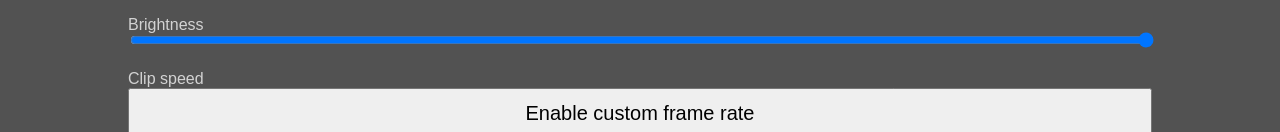
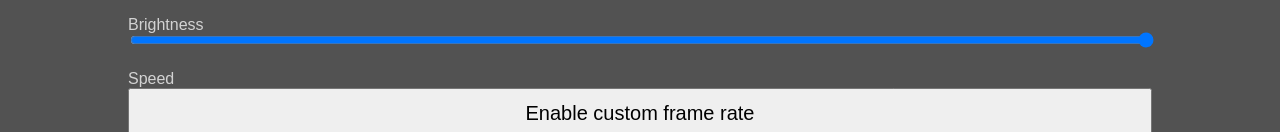
Before and after one commit to jpmc3630/blazing-marquee, a React (Create React App) app in the folder client/: page / in a window 1280 px wide. Shown: the part 668-800 px from the top of the page. Built offline with nearby package versions, Linux system fonts and the light colour scheme.

Commit message:
Scroll to bottom of page

```diff
--- a/client/src/App.js
+++ b/client/src/App.js
@@ -43,6 +43,8 @@ class App extends Component {
     this.handleChange = this.handleChange.bind(this)
     this.handleAnswer = this.handleAnswer.bind(this)
     this.handleSpeedChange = this.handleSpeedChange.bind(this);
+    // Create a reference to the bottom of the page
+    this.bottomRef = React.createRef();
   }
 
 // Custom handler for horizontal slider with flipped values
@@ -393,7 +395,7 @@ handleInvertedSpeedChange = (event) => {
     {/* Slider for Texture Speed */}
     <div className="slider-column">
       <br></br>
-  <label className="slider-label" htmlFor="textureSpeed">Clip speed</label>
+  <label className="slider-label" htmlFor="textureSpeed">Speed</label>
 
   {/* Toggle button to enable/disable custom speed */}
   <div>
@@ -403,7 +405,13 @@ handleInvertedSpeedChange = (event) => {
         customSpeedEnabled: !prevState.customSpeedEnabled, // Toggle the custom speed state
         rawTextureSpeed: prevState.customSpeedEnabled ? 1 : 3000, // Set default to 1 or 3000 depending on toggle state
         transformedTextureSpeed: prevState.customSpeedEnabled ? -1 : 1 // Reset the transformed speed based on toggle state
-      }))}
+      }),
+      () => {
+        // Scroll to the bottom of the page when customSpeedEnabled is true
+        if (this.state.customSpeedEnabled && this.bottomRef.current) {
+          this.bottomRef.current.scrollIntoView({ behavior: 'smooth' });
+        }
+      })}
     >
       {this.state.customSpeedEnabled ? 'Revert to default frame rate' : 'Enable custom frame rate'}
     </button>
@@ -429,6 +437,8 @@ handleInvertedSpeedChange = (event) => {
       <div className="slider-value" style={{ paddingBottom: '50px' }}>Frame rate: {(1000 / (3001 - this.state.rawTextureSpeed)).toFixed(1)} frames per second</div>
     </>
   )}
+       {/* This element is used as a reference point to scroll to */}
+       <div ref={this.bottomRef}></div>
 </div>
 
   </div>
```
